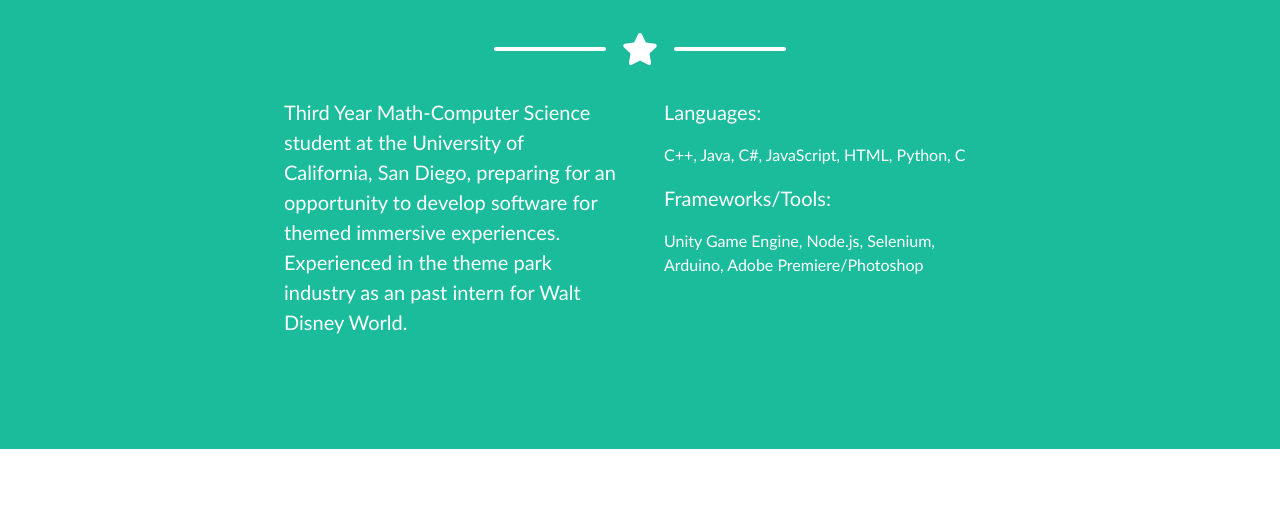
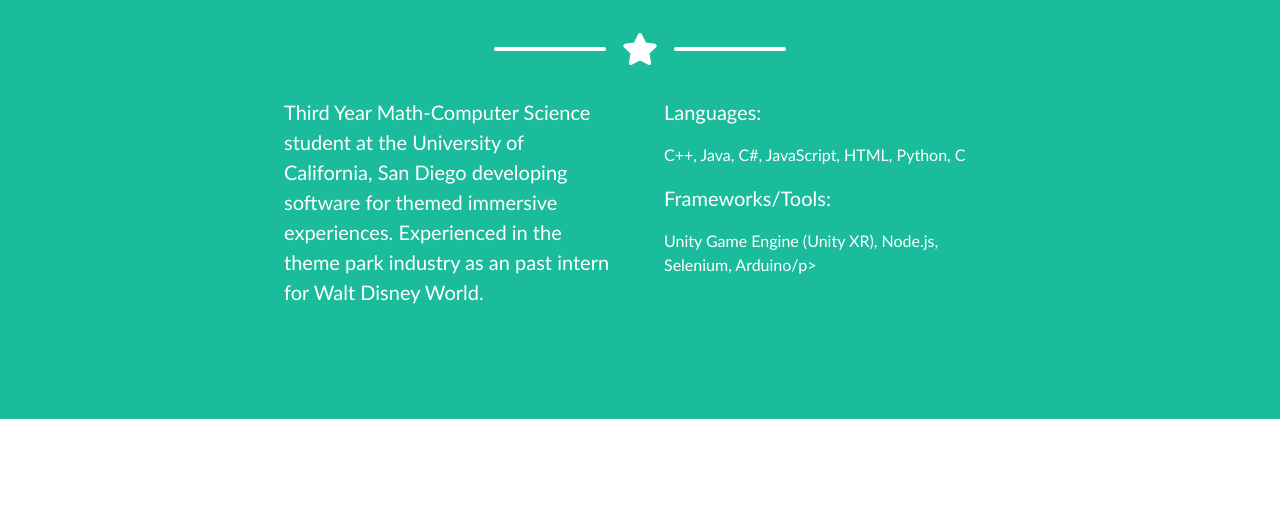
Before and after one commit to JackMuir1/jackmuir1.github.io, a plain HTML site: page index.html in a window 1280 px wide. Shown: the part 1514-2026 px from the top of the page. Drawn offline with nearby package versions, Linux system fonts and the light colour scheme; a web font is replaced by a local one.

Commit message:
Update index.html

```diff
--- a/index.html
+++ b/index.html
@@ -189,11 +189,11 @@
                 <!-- About Section Content-->
                 <div class="row">
                     <div class="col-lg-4 ml-auto">
-                        <p class="pre-wrap lead">Third Year Math-Computer Science student at the University of California, San Diego, preparing for an opportunity to develop software for themed immersive experiences. Experienced in the theme park industry as an past intern for Walt Disney World.</p>
+                        <p class="pre-wrap lead">Third Year Math-Computer Science student at the University of California, San Diego developing software for themed immersive experiences. Experienced in the theme park industry as an past intern for Walt Disney World.</p>
                     </div>
                     <div class="col-lg-4 mr-auto">
                         <p class="pre-wrap lead">Languages: <p> C++, Java, C#, JavaScript, HTML, Python, C</p> </p>
-                        <p class="pre-wrap lead">Frameworks/Tools: <p>  Unity Game Engine, Node.js, Selenium, Arduino, Adobe Premiere/Photoshop</p></p>
+                        <p class="pre-wrap lead">Frameworks/Tools: <p>  Unity Game Engine (Unity XR), Node.js, Selenium, Arduino/p></p>
                     </div>
                 </div>
             </div>
```
